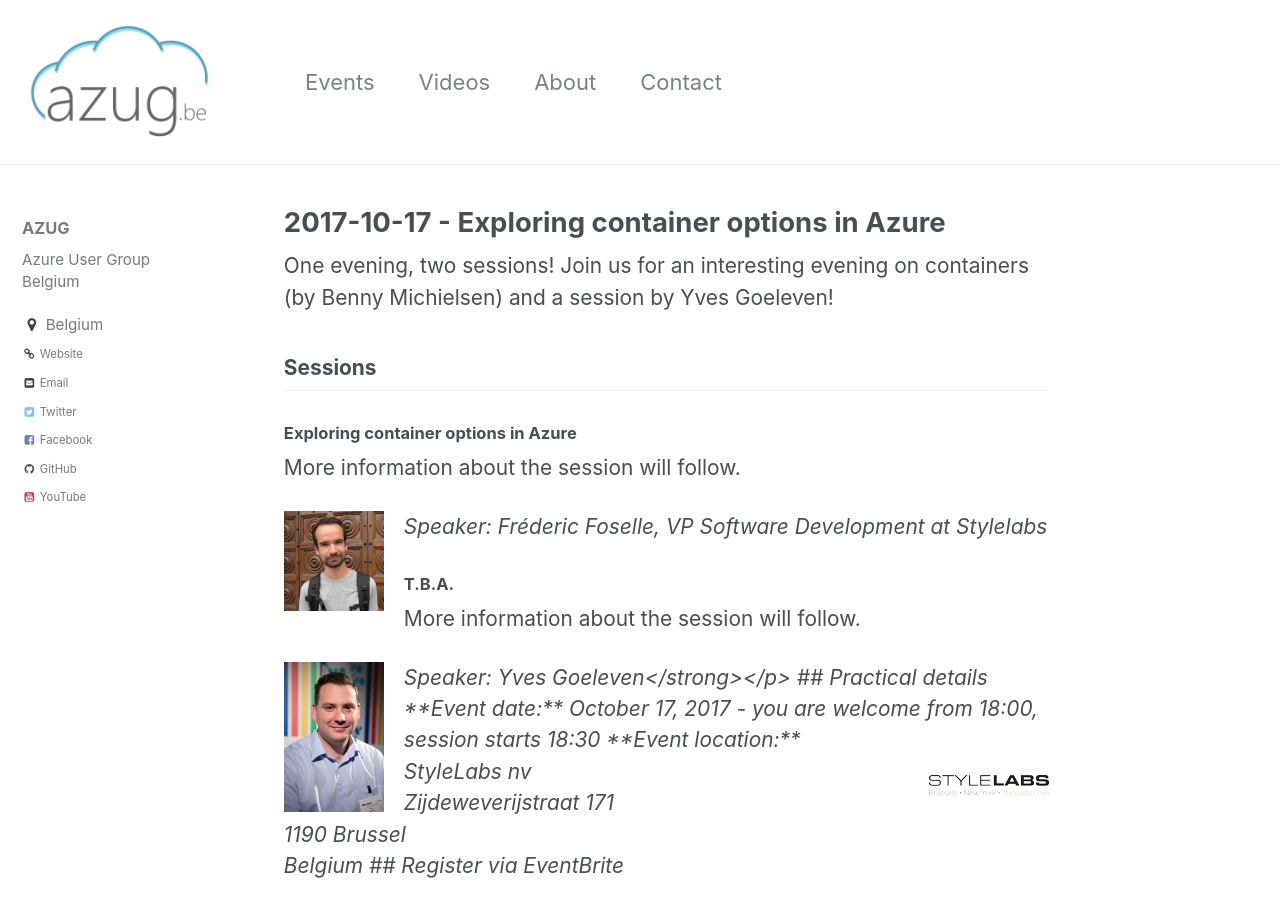
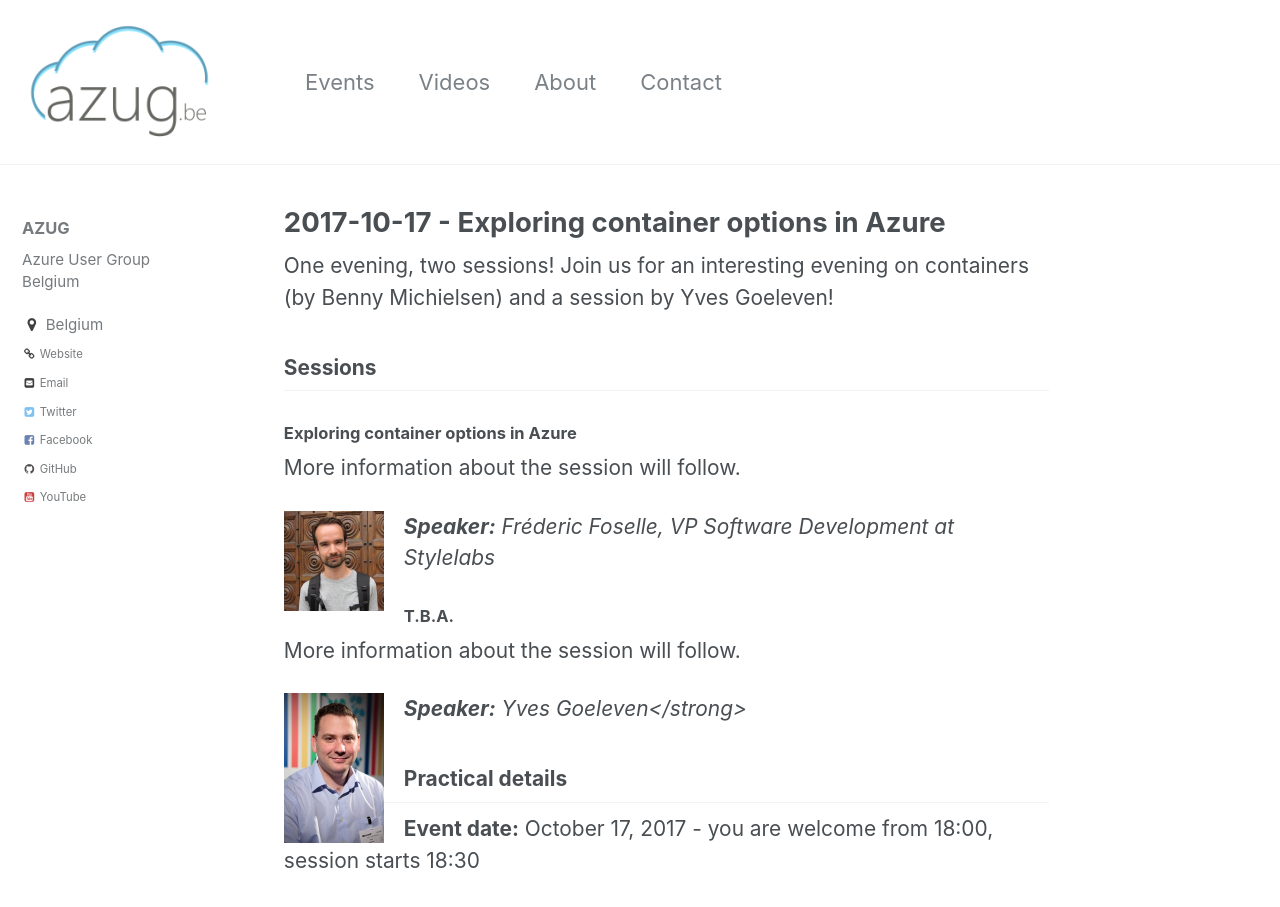
Before and after one commit to AzugBe/azugbe.github.io, a Jekyll site: the page built from _posts/events/2017-10-17---exploring-container-options-in-azure.md, in a window 1280 px wide and 1400 px high. Shown: the top 907 px of the window. Built offline with Jekyll 4.4.1, drawn with Linux system fonts in a browser that asks for light colours; some of the changed text lies outside the part shown; grey boxes are pictures that could not be loaded.

Commit message:
Even more updates

```diff
--- a/_posts/events/2017-10-17---exploring-container-options-in-azure.md
+++ b/_posts/events/2017-10-17---exploring-container-options-in-azure.md
@@ -21,13 +21,13 @@ One evening, two sessions! Join us for an interesting evening on containers (by
 
 More information about the session will follow.
 
-<p style="margin-bottom: 30px;"><img src="/assets/media/speakers/benny-michielsen.jpg" alt="" align="left" width="100" height="100" style="margin-right: 20px;"> <em>Speaker: Fréderic Foselle, VP Software Development at Stylelabs</em></p>
+<img src="/assets/media/speakers/benny-michielsen.jpg" alt="" align="left" width="100" height="100" style="margin-right: 20px;" /> <em><strong>Speaker:</strong> Fréderic Foselle, VP Software Development at Stylelabs</em>
 
 ### T.B.A.
 
 More information about the session will follow.
 
-<p style="margin-bottom: 30px;"><em><img src="/assets/media/speakers/yves-goeleven.jpg" alt="" align="left" width="100" height="100" style="margin-right: 20px;"> <em>Speaker: Yves Goeleven</strong></em></p>
+<em><img src="/assets/media/speakers/yves-goeleven.jpg" alt="" align="left" width="100" height="100" style="margin-right: 20px;" /> <em><strong>Speaker:</strong> Yves Goeleven</strong></em>
 
 ## Practical details
 
```
